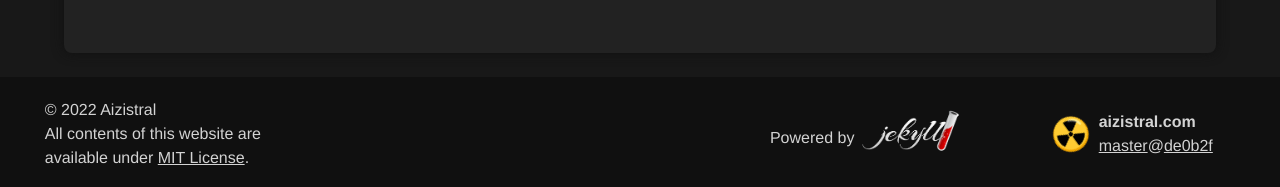
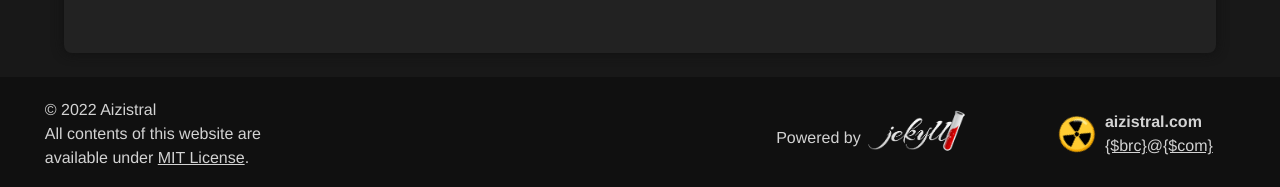
Before and after one commit to Aizistral-Studios/aizistral.com, a Jekyll site: the page built from index.html, in a window 1280 px wide. Shown: the part 986-1173 px from the top of the page. Built offline with Jekyll 4.4.1, drawn with Linux system fonts in a browser that asks for light colours.

Commit message:
Add branch/commit placeholders

```diff
--- a/_layouts/default.html
+++ b/_layouts/default.html
@@ -66,7 +66,7 @@
 
 				<div class="footer-subsection">
 					<p class="footer-text footer-hazard">☢️</p>
-					<p class="footer-text"><strong>aizistral.com</strong><br /><a class="footer-link" target="_blank" href="https://github.com/Aizistral-Studios/aizistral.com">master</a>@<a class="footer-link" target="_blank" href=" https://github.com/Aizistral-Studios/aizistral.com/commit/de0b2fc22237d5b05c1aa6ac99ab411f7941bf70">de0b2f</a></p>
+					<p class="footer-text"><strong>aizistral.com</strong><br /><a class="footer-link" target="_blank" href="{$brcl}">{$brc}</a>@<a class="footer-link" target="_blank" href="{$coml}">{$com}</a></p>
 				</div>
 			</div>
 		</footer>
```
